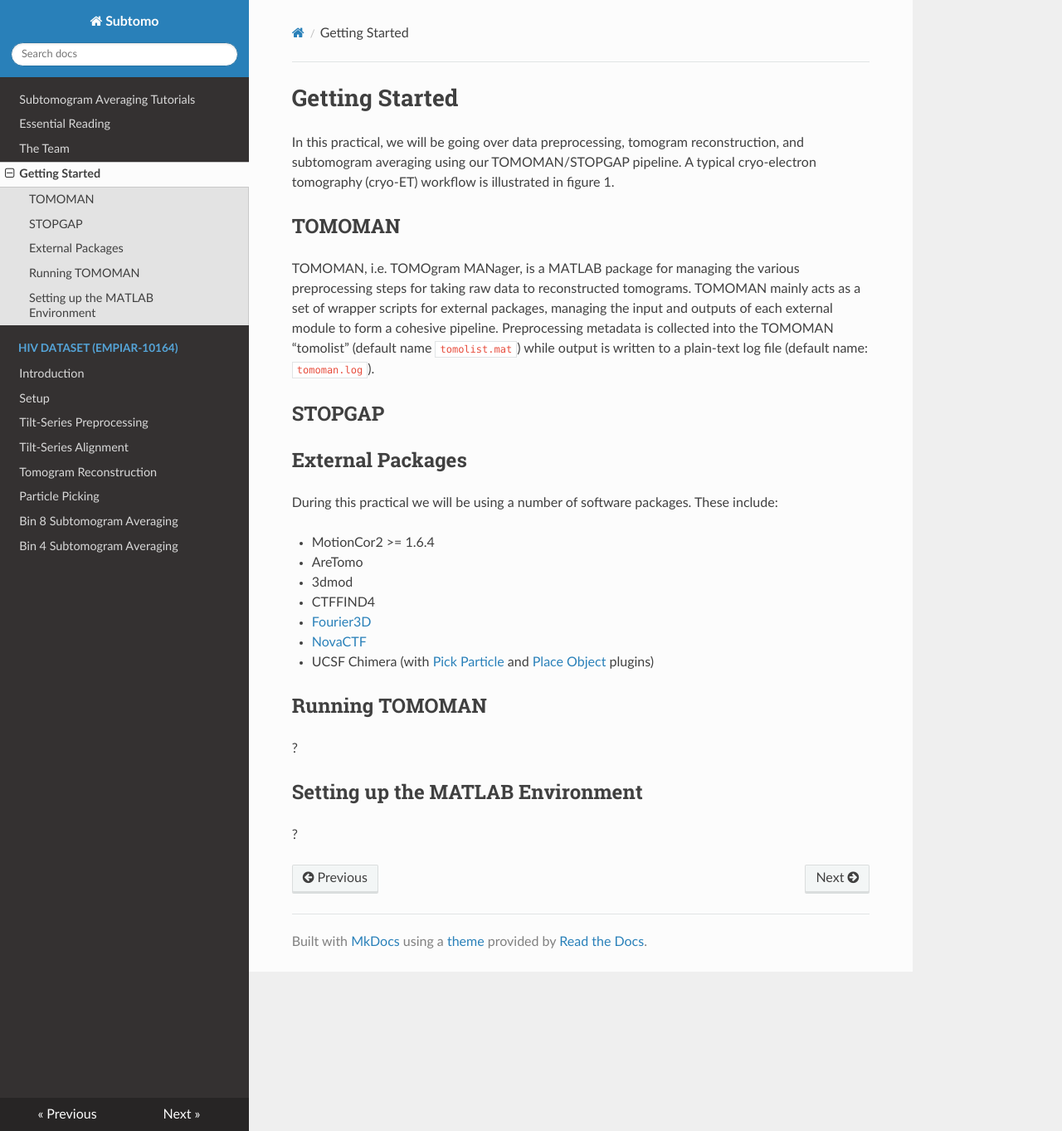
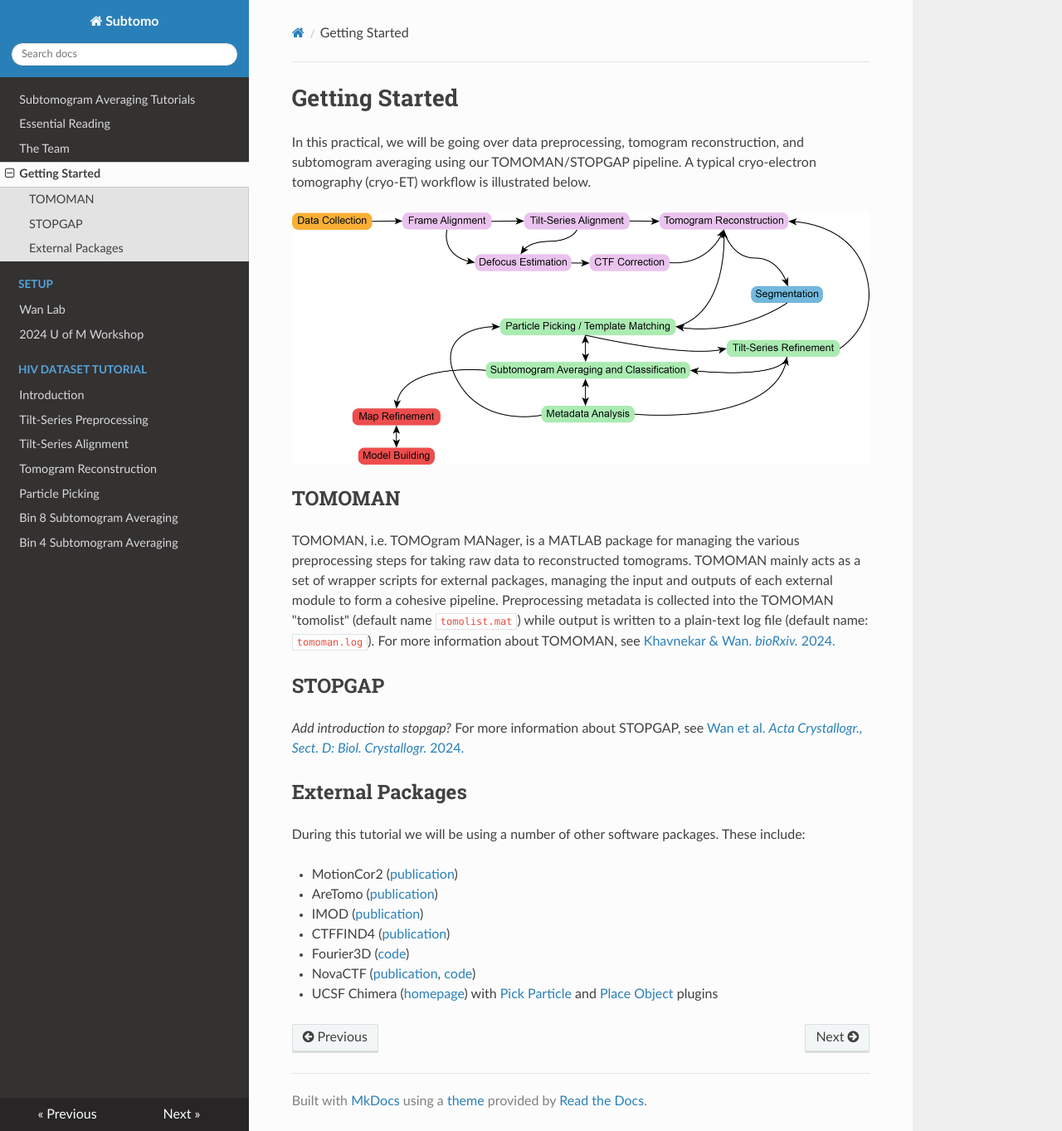
Before and after one commit to wan-lab-vanderbilt/subtomo-tutorials, an MkDocs documentation site: the page built from docs/getting_started.md, in a window 1280 px wide and 1363 px high. Shown: the whole window at 83% size. Built offline with MkDocs 1.6.1, drawn with Linux system fonts in a browser that asks for light colours; nearby versions of some CDN libraries.

Commit message:
Updating layout and instructions

```diff
--- a/docs/getting_started.md
+++ b/docs/getting_started.md
@@ -1,34 +1,31 @@
 # Getting Started
 
 In this practical, we will be going over data preprocessing, tomogram reconstruction, and subtomogram averaging using our TOMOMAN/STOPGAP pipeline.
-A typical cryo-electron tomography (cryo-ET) workflow is illustrated in figure 1.
+A typical cryo-electron tomography (cryo-ET) workflow is illustrated below.
+
+![workflow](images/workflow.png)
 
 ## TOMOMAN
 
 TOMOMAN, i.e. TOMOgram MANager, is a MATLAB package for managing the various preprocessing steps for taking raw data to reconstructed tomograms.
 TOMOMAN mainly acts as a set of wrapper scripts for external packages, managing the input and outputs of each external module to form a cohesive pipeline.
-Preprocessing metadata is collected into the TOMOMAN “tomolist” (default name `tomolist.mat`) while output is written to a plain-text log file (default name: `tomoman.log`).
+Preprocessing metadata is collected into the TOMOMAN "tomolist" (default name `tomolist.mat`) while output is written to a plain-text log file (default name: `tomoman.log`).
+For more information about TOMOMAN, see [Khavnekar & Wan. _bioRxiv._ 2024.](https://www.biorxiv.org/content/10.1101/2024.05.02.589639v1)
 
 ## STOPGAP
 
+_Add introduction to stopgap?_
+For more information about STOPGAP, see [Wan et al. _Acta Crystallogr., Sect. D: Biol. Crystallogr._ 2024.](https://doi.org/10.1107/S205979832400295X)
 
 ## External Packages
 
-During this practical we will be using a number of software packages.
+During this tutorial we will be using a number of other software packages.
 These include:
 
-- MotionCor2 >= 1.6.4
-- AreTomo
-- 3dmod
-- CTFFIND4
-- [Fourier3D](https://github.com/turonova/Fourier3D)
-- [NovaCTF](https://github.com/turonova/novaCTF)
-- UCSF Chimera (with [Pick Particle](https://www.biochem.mpg.de/7940000/Pick-Particle) and [Place Object](https://www.biochem.mpg.de/7939908/Place-Object) plugins)
-
-## Running TOMOMAN
-
-?
-
-## Setting up the MATLAB Environment
-
-?
+- MotionCor2 ([publication](https://doi.org/10.1038/nmeth.4193))
+- AreTomo ([publication](https://doi.org/10.1016/j.yjsbx.2022.100068))
+- IMOD ([publication](https://doi.org/10.1006/jsbi.1996.0013))
+- CTFFIND4 ([publication](https://doi.org/10.1016/j.jsb.2015.08.008))
+- Fourier3D ([code](https://github.com/turonova/Fourier3D))
+- NovaCTF ([publication](https://doi.org/10.1016/j.jsb.2017.07.007), [code](https://github.com/turonova/novaCTF))
+- UCSF Chimera ([homepage](https://www.rbvi.ucsf.edu/chimera/)) with [Pick Particle](https://www.biochem.mpg.de/7940000/Pick-Particle) and [Place Object](https://www.biochem.mpg.de/7939908/Place-Object) plugins
--- a/docs/hiv/setup.md
+++ /dev/null
@@ -1,7 +0,0 @@
-# Setup
-
-## Environments
-
-### Bash
-
-### MATLAB
--- a/mkdocs.yml
+++ b/mkdocs.yml
@@ -9,9 +9,11 @@ nav:
 - reading.md
 - team.md
 - getting_started.md
-- HIV Dataset (EMPIAR-10164):
+- Setup:
+  - Wan Lab: setup/franklin.md
+  - 2024 U of M Workshop: setup/202406mich.md
+- HIV Dataset Tutorial:
   - Introduction: hiv/index.md
-  - Setup: hiv/setup.md
   - Tilt-Series Preprocessing: hiv/preproc.md
   - Tilt-Series Alignment: hiv/align.md
   - Tomogram Reconstruction: hiv/recon.md
```
Also changed, not shown: docs/hiv/bin8.md (+10 -7 lines), docs/hiv/index.md (+4 -2 lines), docs/reading.md (+1 -2 lines), docs/setup/202406mich.md (added, +3 -0 lines), docs/setup/franklin.md (added, +3 -0 lines), docs/images/workflow.png (added).
